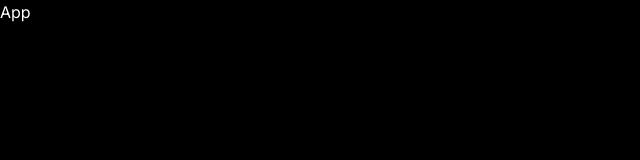
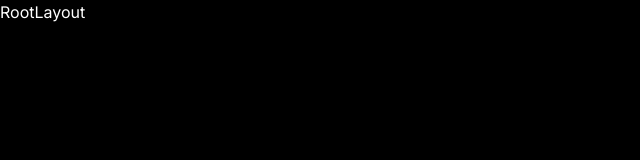
Before and after one commit to alid994/Dishare, a React (Vite) app: page / in a window 1280 px wide. Shown: the top 160 px of the page, without its empty margins (0-640 px from the left). Built offline with nearby package versions, Linux system fonts and the light colour scheme.

Commit message:
File & Folder Structure

```diff
--- a/src/App.tsx
+++ b/src/App.tsx
@@ -1,11 +1,27 @@
-import { Routes, Route } from 'react-router-dom';
+import { Routes, Route } from "react-router-dom";
 
-import './globals.css';
+import "./globals.css";
+import LoginForm from "./_auth/forms/LoginForm";
+import RegisterForm from "./_auth/forms/RegisterForm";
+import { Home } from "./_root/pages";
+import AuthLayout from "./_auth/AuthLayout";
+import RootLayout from "./_root/RootLayout";
 
 const App = () => {
-    return (
-        <div>App</div>
-    )
-}
+  return (
+    <main className="flex h-screen">
+      <Routes>
+        <Route element={<AuthLayout />}>
+          <Route path="/login" element={<LoginForm />} />
+          <Route path="/login" element={<RegisterForm />} />
+        </Route>
 
-export default App
+        <Route element={<RootLayout />}>
+          <Route index element={<Home />} />
+        </Route>
+      </Routes>
+    </main>
+  );
+};
+
+export default App;
--- /dev/null
+++ b/src/_auth/AuthLayout.tsx
@@ -0,0 +1,7 @@
+import React from "react";
+
+const AuthLayout = () => {
+  return <div>AuthLayout</div>;
+};
+
+export default AuthLayout;
--- /dev/null
+++ b/src/_auth/forms/LoginForm.tsx
@@ -0,0 +1,7 @@
+import React from "react";
+
+const LoginForm = () => {
+  return <div>LoginForm</div>;
+};
+
+export default LoginForm;
--- /dev/null
+++ b/src/_auth/forms/RegisterForm.tsx
@@ -0,0 +1,7 @@
+import React from "react";
+
+const RegisterForm = () => {
+  return <div>RegisterForm</div>;
+};
+
+export default RegisterForm;
--- /dev/null
+++ b/src/_root/RootLayout.tsx
@@ -0,0 +1,7 @@
+import React from "react";
+
+const RootLayout = () => {
+  return <div>RootLayout</div>;
+};
+
+export default RootLayout;
--- /dev/null
+++ b/src/_root/pages/Home.tsx
@@ -0,0 +1,7 @@
+import React from "react";
+
+const Home = () => {
+  return <div>Home</div>;
+};
+
+export default Home;
--- /dev/null
+++ b/src/_root/pages/index.ts
@@ -0,0 +1 @@
+export { default as Home } from './Home';
```
